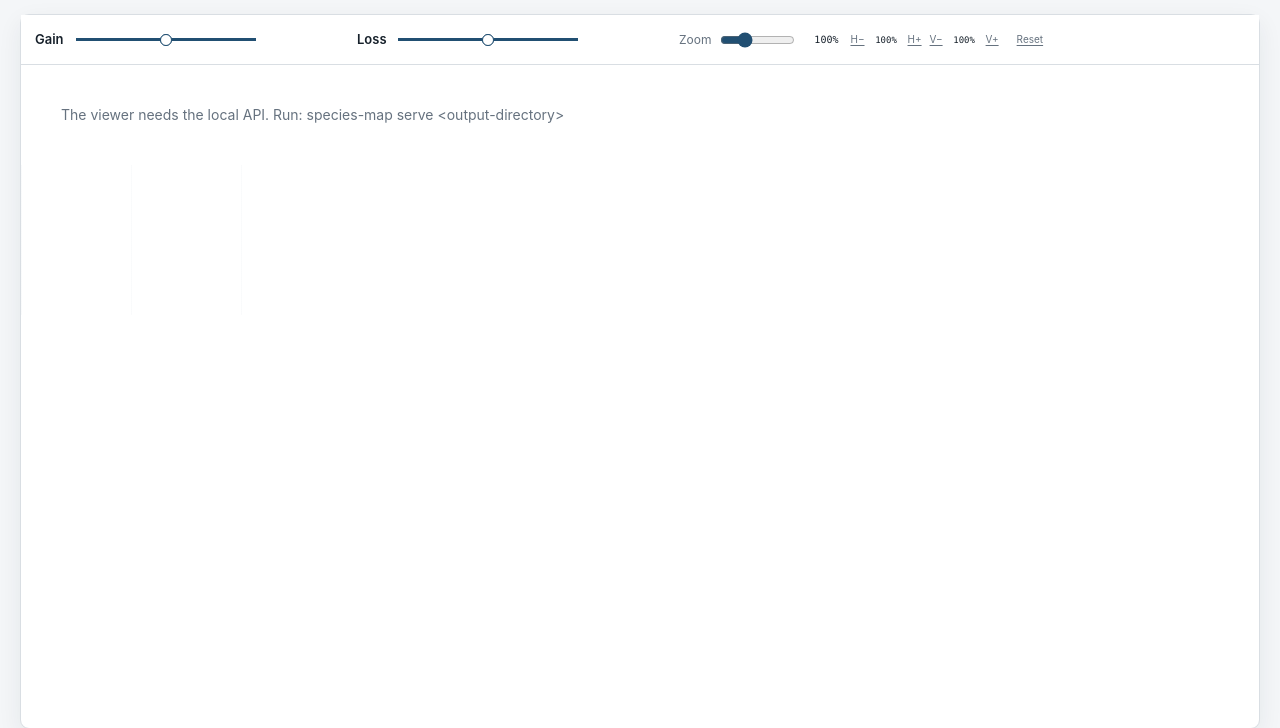
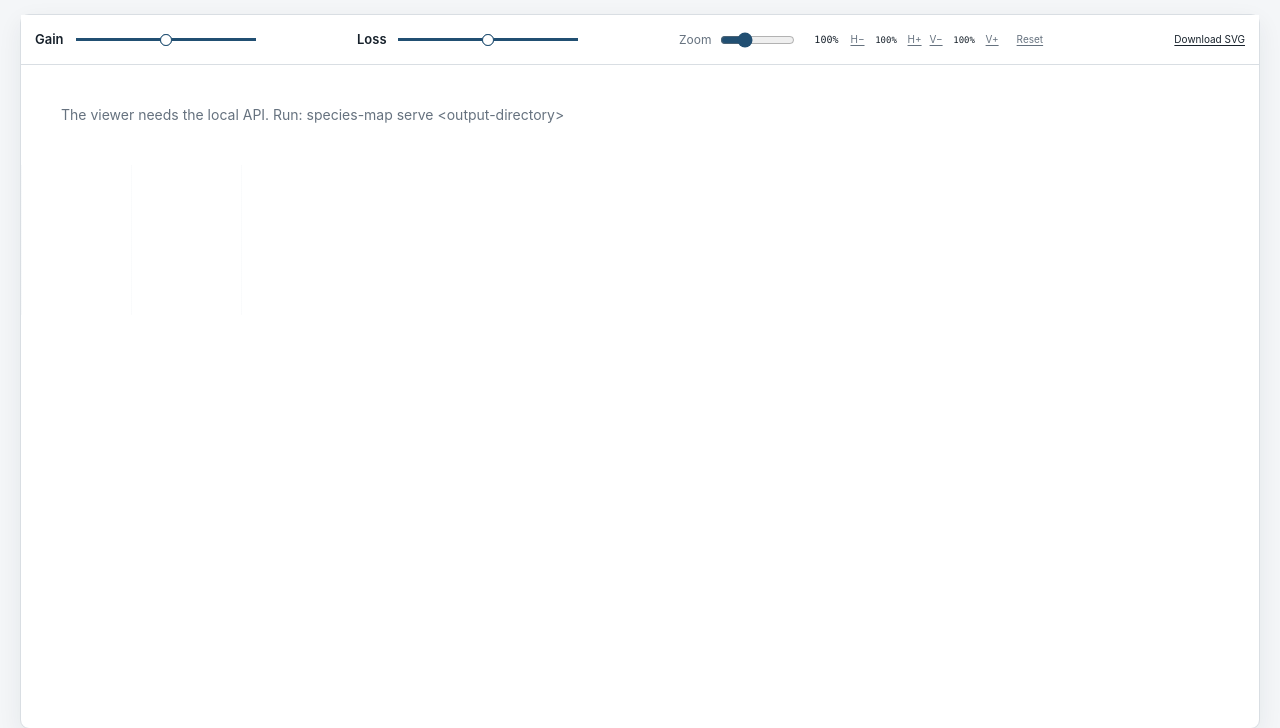
Before and after one commit to kazumaxneo/PhyloGain, a Python web app: template src/species_innovation_map/templates/index.html in a window 1280 px wide. Shown: the part 51-779 px from the top of the page. Run offline with Jinja, Linux system fonts and the light colour scheme; the template is opened without the code that fills it, so the values that code supplies are empty.

Commit message:
Add SVG tree export

```diff
--- a/src/species_innovation_map/templates/index.html
+++ b/src/species_innovation_map/templates/index.html
@@ -117,6 +117,8 @@
     .spacing-controls output { width: 31px; color: var(--ink); font: 9px ui-monospace, SFMono-Regular, Consolas, monospace; text-align: center; }
     .legend { display: flex; gap: 13px; color: var(--muted); font-size: 12px; }
     .filter-status { grid-column: 5; grid-row: 1; justify-self: end; display: flex; align-items: center; gap: 14px; }
+    .svg-download { border: 0; border-radius: 0; padding: 2px 0; background: transparent; color: var(--ink); font-size: 10px; white-space: nowrap; text-decoration: underline; text-underline-offset: 2px; }
+    .svg-download:focus-visible { outline: none; color: var(--accent); text-decoration-thickness: 2px; }
     .dot { display: inline-block; width: 9px; height: 9px; margin-right: 4px; border-radius: 50%; }
     .dot.gain { background: var(--gain); }
     .dot.loss { background: var(--loss); }
@@ -380,6 +382,7 @@
         <div class="filter-status">
           <div class="legend"><span><i class="dot gain"></i>gain</span><span><i class="dot loss"></i>loss</span></div>
           <span class="filter-match-count" id="filterMatchCount"></span>
+          <button class="svg-download" id="downloadSvg" type="button">Download SVG</button>
         </div>
       </div>
       <div id="treeViewport"><div id="status">Loading map…</div><svg id="treeSvg" aria-label="Species tree"></svg><span class="tree-action-hint" id="treeActionHint" hidden></span></div>
@@ -767,6 +770,53 @@
         });
       });
     }
+    function downloadCurrentTreeSvg() {
+      if (!state.project) return;
+      const source = $("treeSvg");
+      const clone = source.cloneNode(true);
+      clone.setAttribute("xmlns", SVG);
+      clone.removeAttribute("style");
+      clone.querySelectorAll(".branch-hit, .radial-branch-hit, .connector-hit").forEach(node => node.remove());
+      clone.querySelectorAll("*").forEach(node => {
+        for (const attribute of [...node.attributes]) {
+          if (attribute.name === "role" || attribute.name === "tabindex" || attribute.name.startsWith("aria-") || attribute.name.startsWith("data-")) node.removeAttribute(attribute.name);
+        }
+      });
+      const theme = getComputedStyle(document.documentElement);
+      const color = name => theme.getPropertyValue(name).trim();
+      const style = document.createElementNS(SVG, "style");
+      style.textContent = `
+        .branch { stroke: #83909a; stroke-width: 1.5; fill: none; }
+        .branch.selected { stroke: ${color("--accent")}; stroke-width: 4; }
+        .connector { stroke: #a6afb5; stroke-width: 1.2; }
+        .branch-label { font: 650 11px ui-monospace, SFMono-Regular, Consolas, monospace; }
+        .support-label { fill: ${color("--muted")}; font: 9px ui-monospace, SFMono-Regular, Consolas, monospace; }
+        .gain-value { fill: ${color("--gain-text")}; }
+        .loss-value { fill: ${color("--loss-text")}; }
+        .filtered-branch-label { opacity: .1; }
+        .tip-label { font: 11px sans-serif; fill: ${color("--ink")}; }
+        .taxonomy-tip-label, .collapsed-label { font: 650 11px sans-serif; fill: ${color("--accent")}; }
+        .collapsed-marker { fill: ${color("--accent")}; opacity: .75; }
+        .node-dot { fill: ${color("--panel")}; stroke: #7b8993; stroke-width: 1.2; }
+        .phenotype-gain { fill: ${color("--gain")}; stroke: white; stroke-width: 2; }
+        .phenotype-loss { fill: ${color("--loss")}; stroke: white; stroke-width: 2; }
+      `;
+      const background = document.createElementNS(SVG, "rect");
+      background.setAttribute("width", "100%");
+      background.setAttribute("height", "100%");
+      background.setAttribute("fill", color("--panel"));
+      clone.prepend(background);
+      clone.prepend(style);
+      const markup = `<?xml version="1.0" encoding="UTF-8"?>\n${new XMLSerializer().serializeToString(clone)}`;
+      const blob = new Blob([markup], {type: "image/svg+xml;charset=utf-8"});
+      const link = document.createElement("a");
+      link.href = URL.createObjectURL(blob);
+      link.download = `gene-gain-loss-tree-${state.treeLayout}.svg`;
+      document.body.append(link);
+      link.click();
+      link.remove();
+      setTimeout(() => URL.revokeObjectURL(link.href), 1000);
+    }
     function openDetailPanel() {
       document.querySelector(".workspace").classList.add("detail-open");
       document.querySelector(".detail-panel").setAttribute("aria-hidden", "false");
@@ -1064,6 +1114,7 @@
       $("treeViewport").scrollTo({top: 0, left: 0});
       renderTree();
     });
+    $("downloadSvg").addEventListener("click", downloadCurrentTreeSvg);
     $("detailClose").addEventListener("click", closeDetailPanel);
     document.addEventListener("keydown", event => { if (event.key === "Escape") closeDetailPanel(); });
     function enableDetailResize() {
```
Also changed, not shown: tests/test_species_map.py (+4 -0 lines), CHANGELOG.md, README.md.
